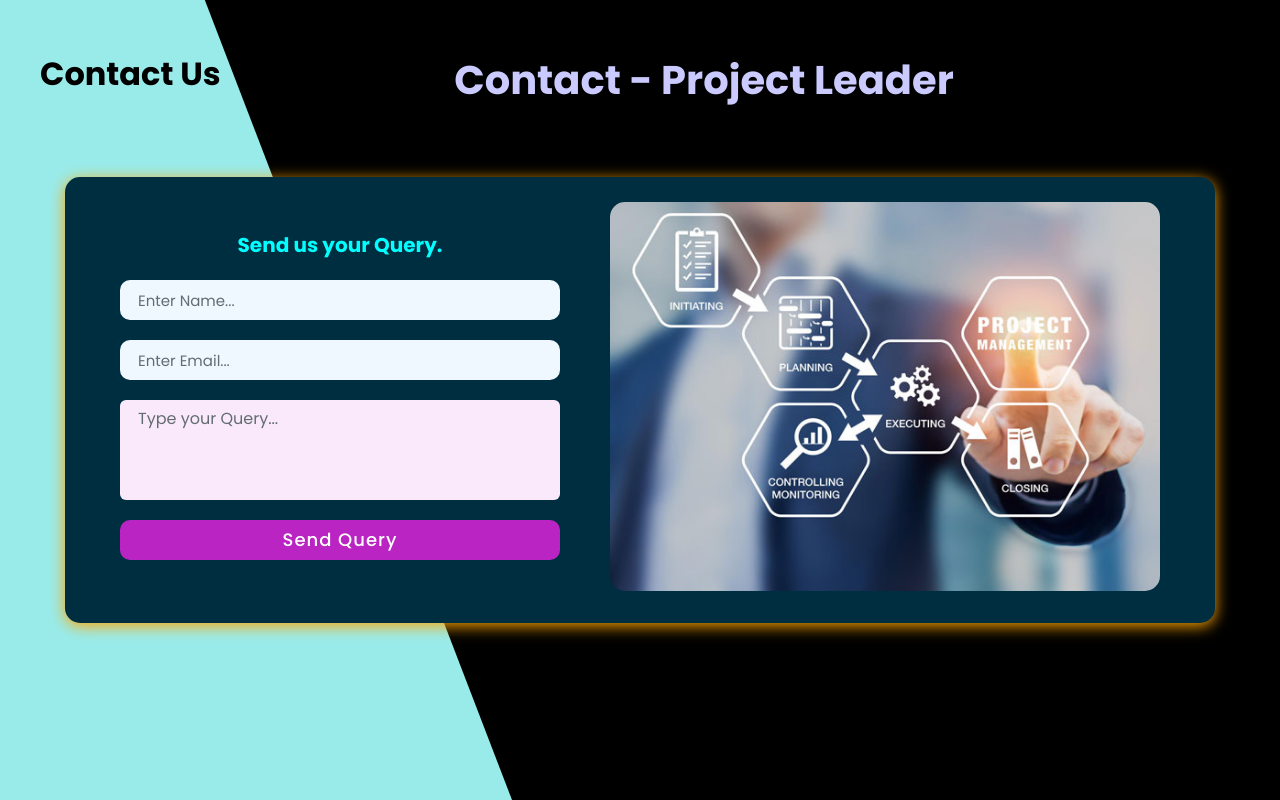
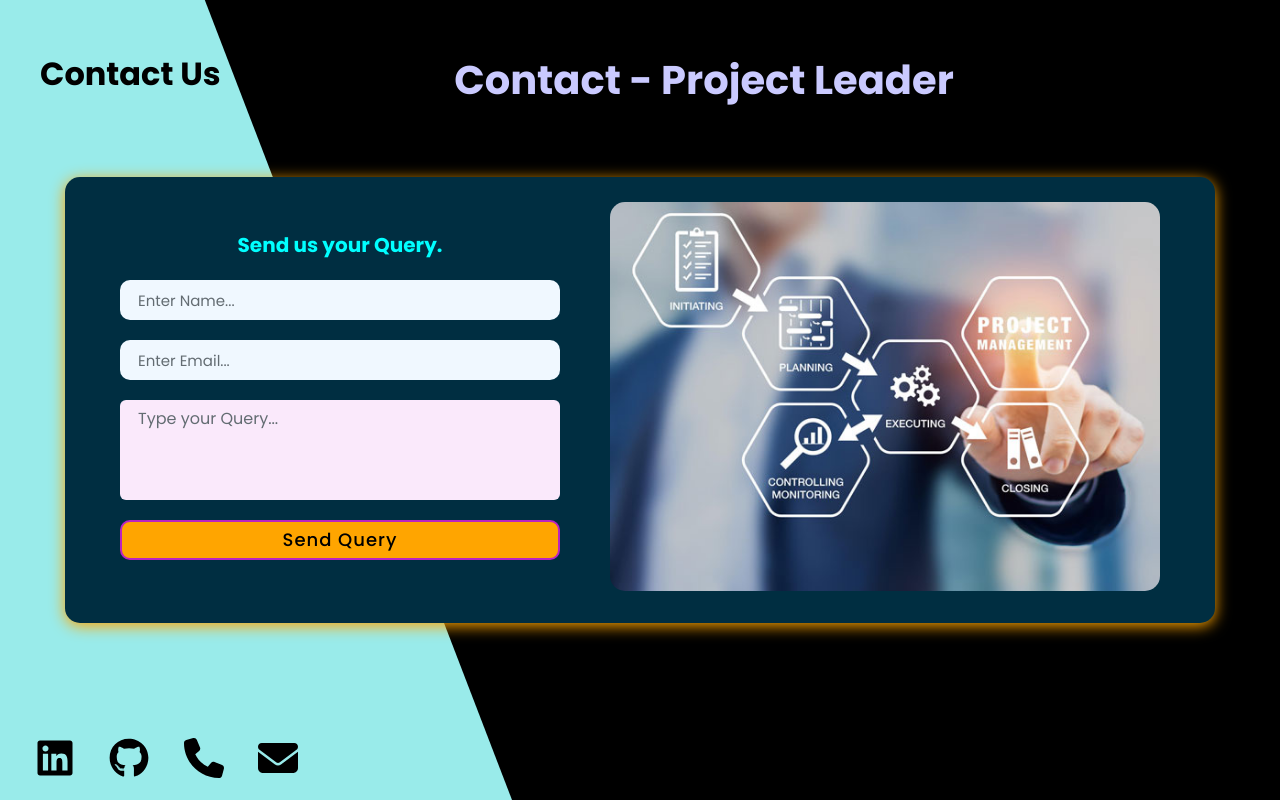
Before and after one commit to AyushHajare/InternSavyTask1-Ayush, a plain HTML site: page index.html in a window 1280 px wide. Drawn offline with Linux system fonts and the light colour scheme.

Commit message:
Final Commit

```diff
--- a/index.html
+++ b/index.html
@@ -43,6 +43,12 @@
             </div>
         </div>
     </div>
+    <div class="icon">
+        <img src="images/linkedin.svg" width="40" height="40">
+        <img src="images/github.svg" width="40" height="40">
+        <img src="images/phone-solid.svg" width="40" height="40">
+        <img src="images/envelope-solid.svg" width="40" height="40">
+    </div>
     </main>
 </body>
 </html>
--- a/style.css
+++ b/style.css
@@ -139,11 +139,13 @@ body::before{
   top: -10px;
   color: #ba24c2;
   font-size: 14px;
-  background: #fff;
+  background: #cacaff;
+  border-radius: 10px;
+  padding: 2px 20px;
 }
 .cont .input input[type="submit"]{
-  color: #fff;
-  background: #ba24c2;
+  color: black;
+  background: orange;
   padding-left: 0;
   font-size: 18px;
   font-weight: 500;
@@ -163,6 +165,15 @@ body::before{
   border-radius: 15px;
 }
 
+.icon{
+  position: absolute;
+  bottom: 15px;
+  left: 20px;
+}
+.icon img{
+  margin-inline: 15px;
+}
+
 @media (max-width:1000px) {
   .cont .imag{
     max-width: 70%;
```
